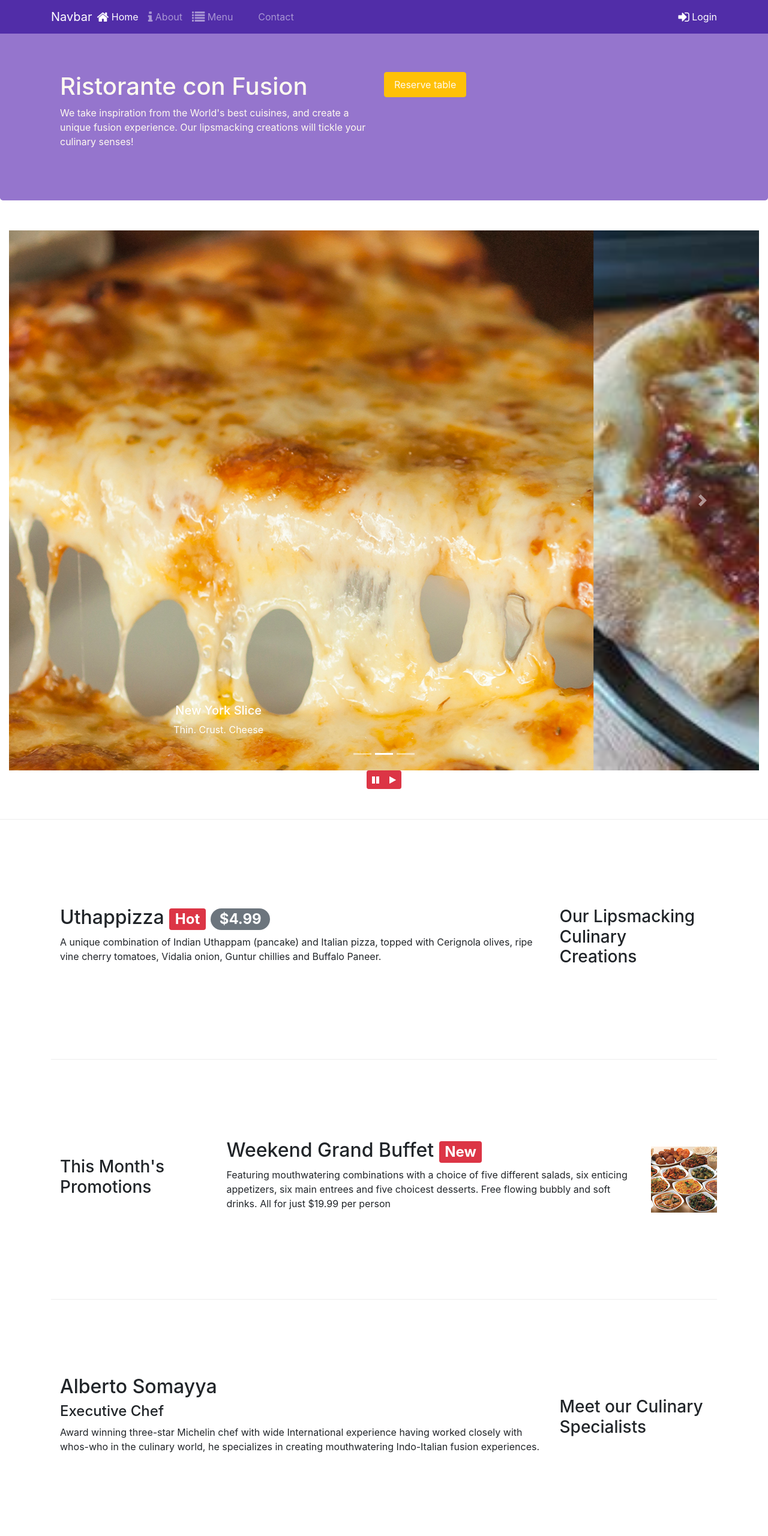
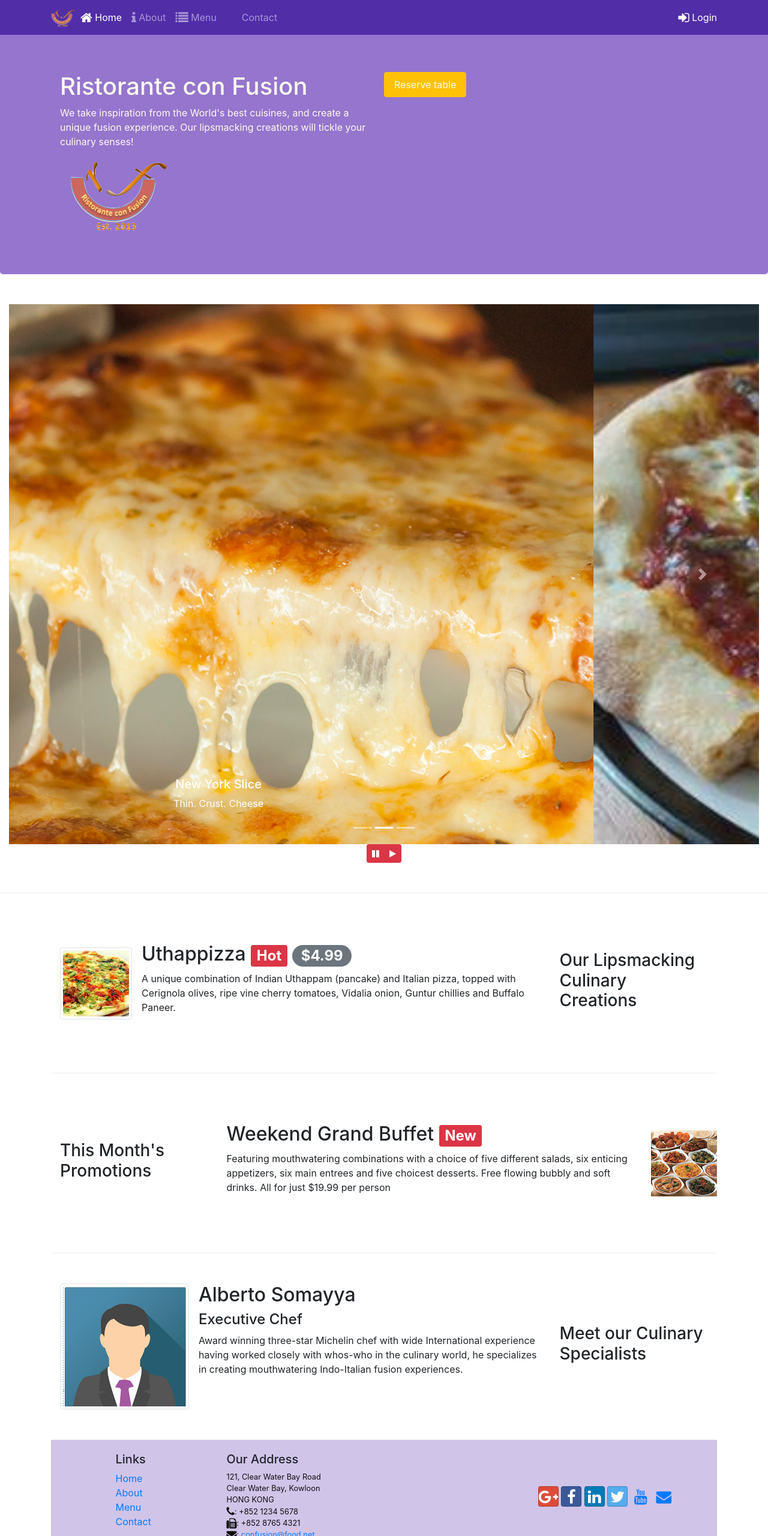
Before and after one commit to bikhung176a/bootstrap-exercise, a website: page index.html in a window 1280 px wide. Shown: the top 2560 px of the page at 60% size. Drawn offline with nearby package versions, Linux system fonts and the light colour scheme.

Commit message:
Images and Media

```diff
--- a/css/style.css
+++ b/css/style.css
@@ -7,7 +7,7 @@
     margin: 0px auto;
     padding: 50px 0px 50px 0px;
     border-bottom: 1px ridge;
-    min-height: 400px;
+    min-height: 300px;
 }
 
 .footer {
--- a/index.html
+++ b/index.html
@@ -17,7 +17,7 @@
 <body>
     <nav class="navbar navbar-expand-lg navbar-dark fixed-top">
         <div class="container">
-            <a class="navbar-brand mr-auto" href="#"> Navbar</a>
+            <a class="navbar-brand mr-auto" href="#"> <img src="img/logo.png" height="30" width="41"></a>
             <button class="navbar-toggler" type="button" data-toggle="collapse" data-target="#mynav">
                 <span class="navbar-toggler-icon"></span>
             </button>
@@ -73,6 +73,9 @@
                 <div class="col-12 col-sm-6">
                     <h1>Ristorante con Fusion</h1>
                     <p>We take inspiration from the World's best cuisines, and create a unique fusion experience. Our lipsmacking creations will tickle your culinary senses!</p>
+                    <div class="col-12 col-sm align-self-center">
+                        <img src="img/logo.png" class="img-fluid">
+                    </div>
                 </div>
                 <div>
                     <a role="button" class="btn btn-block nav-link btn-warning" data-toggle="modal" data-target="#nguyenModal"> Reserve table </a>
@@ -141,12 +144,15 @@
             <div class="col-12 col-sm-4 order-sm-last col-md-3 ">
                 <h3>Our Lipsmacking Culinary Creations</h3>
             </div>
-            <div class="col col-sm order-sm-first col-md">
+            <div class="col col-sm order-sm-first col-md media">
+                <img class="d-flex mr-3 img-thumbnail align-self-center" src="img/uthappizza.png" alt="Uthappizza">
+                <div class="media-body">
                     <h2>Uthappizza
                         <span class="badge badge-danger">Hot </span>
                         <span class="badge badge-pill badge-secondary">$4.99</span>
                     </h2>
-                <p>A unique combination of Indian Uthappam (pancake) and Italian pizza, topped with Cerignola olives, ripe vine cherry tomatoes, Vidalia onion, Guntur chillies and Buffalo Paneer.</p>
+                    <p class="d-none d-sm-block">A unique combination of Indian Uthappam (pancake) and Italian pizza, topped with Cerignola olives, ripe vine cherry tomatoes, Vidalia onion, Guntur chillies and Buffalo Paneer.</p>
+                </div>
             </div>
         </div>
         <div class="row row-content align-items-center">
@@ -157,7 +163,7 @@
                 <h2>Weekend Grand Buffet
                     <span class="badge badge-danger">New </span>
                 </h2>
-                <p>Featuring mouthwatering combinations with a choice of five different salads, six enticing appetizers, six main entrees and five choicest desserts. Free flowing bubbly and soft drinks. All for just $19.99 per person </p>
+                <p class="d-none d-sm-block">Featuring mouthwatering combinations with a choice of five different salads, six enticing appetizers, six main entrees and five choicest desserts. Free flowing bubbly and soft drinks. All for just $19.99 per person </p>
             </div>
             <img class="img-fluid" src="img/buffet.png">
         </div>
@@ -165,10 +171,13 @@
             <div class="col-12 col-sm-4 order-sm-last col-md-3">
                 <h3>Meet our Culinary Specialists</h3>
             </div>
-            <div class="col col-sm order-sm-first col-md">
+            <div class="col col-sm order-sm-first col-md media">
+                <img class="d-flex mr-3 img-thumbnail align-self-center" src="img/alberto.png" alt="Alberto Somayya">
+                <div class="media-body">
                     <h2>Alberto Somayya</h2>
                     <h4>Executive Chef</h4>
-                <p>Award winning three-star Michelin chef with wide International experience having worked closely with whos-who in the culinary world, he specializes in creating mouthwatering Indo-Italian fusion experiences. </p>
+                    <p class="d-none d-sm-block">Award winning three-star Michelin chef with wide International experience having worked closely with whos-who in the culinary world, he specializes in creating mouthwatering Indo-Italian fusion experiences. </p>
+                </div>
             </div>
         </div>
     </div>
@@ -240,7 +249,7 @@
     <footer>
         <div class="container">
             <div class="row footer">
-                <div class="col-12 offset-1 col-sm-2">
+                <div class="col-5 offset-1 col-sm-2">
                     <h5>Links</h5>
                     <ul class="list-unstyled">
                         <li><a href="#">Home</a></li>
@@ -249,7 +258,7 @@
                         <li><a href="contactus.html">Contact</a></li>
                     </ul>
                 </div>
-                <div class="col-12 col-sm-5">
+                <div class="col-6 col-sm-5">
                     <h5>Our Address</h5>
                     <address>
                         121, Clear Water Bay Road<br>
```
Lines whose indentation alone changed are shown as unchanged.
